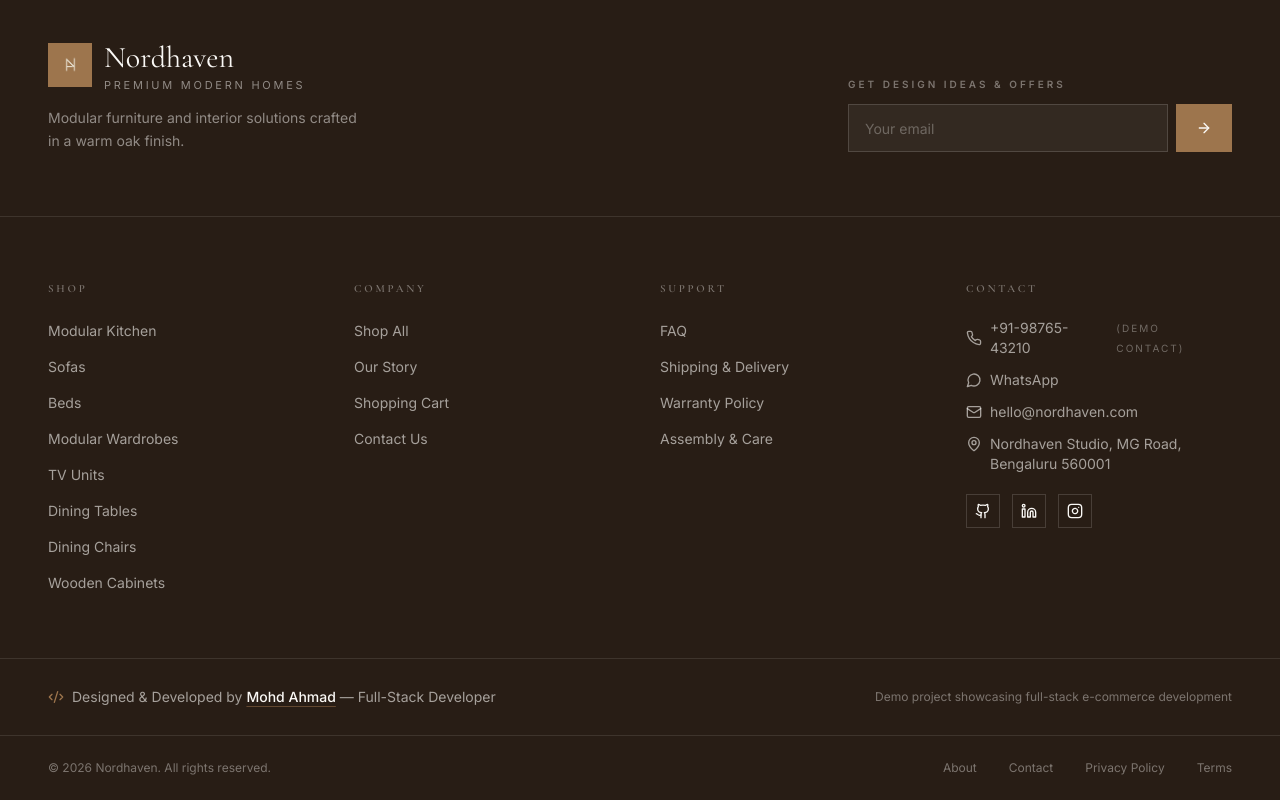
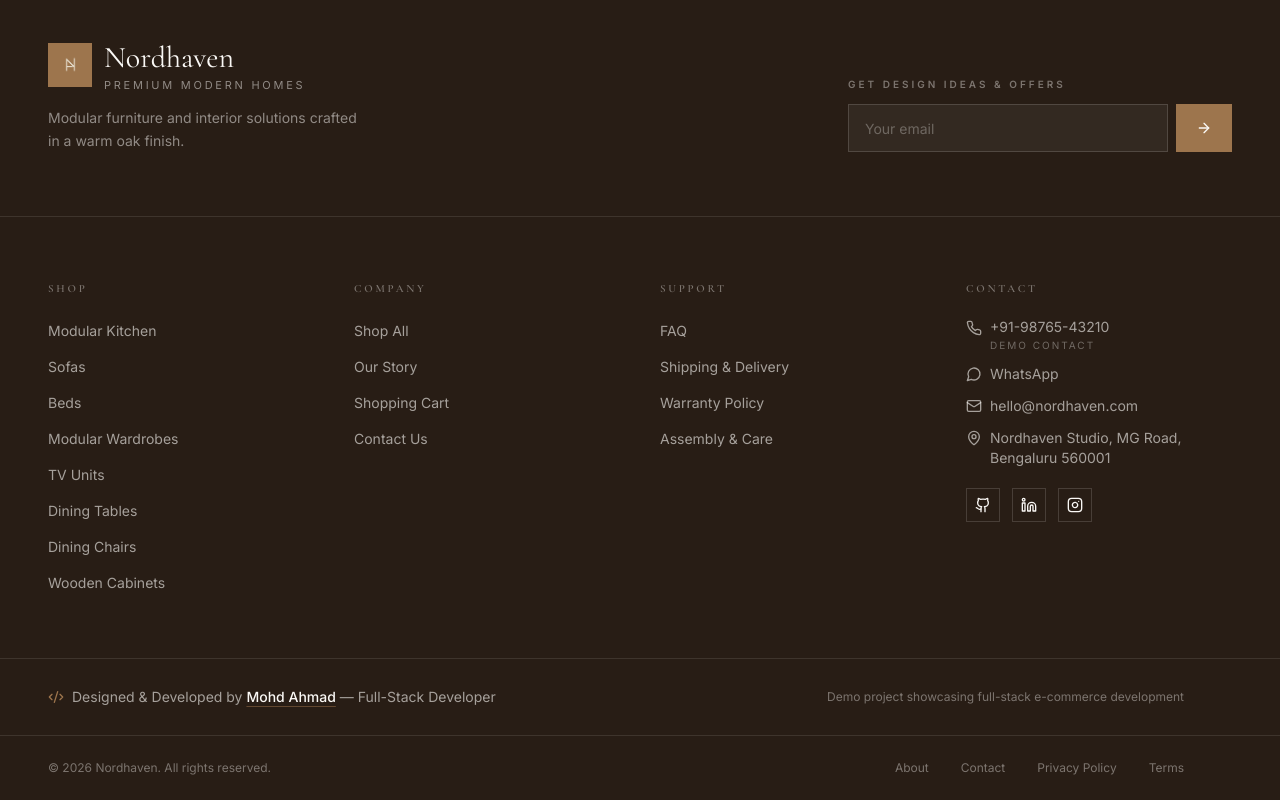
Before and after one commit to ahmadsheikh007869-lab/ahmad02, a React (Vite) app: page /contact in a window 1280 px wide. Shown: the part 1508-2308 px from the top of the page. Built offline with nearby package versions, Linux system fonts and the light colour scheme; the HTML template or start-up script is replaced by a standard one.

Commit message:
Changes
Co-authored-by: ahmadsheikh007869-lab <227120705+ahmadsheikh007869-lab@users.noreply.github.com>

```diff
--- a/src/components/Footer.tsx
+++ b/src/components/Footer.tsx
@@ -93,9 +93,12 @@ export const Footer = () => {
             <h4 className="text-[11px] font-semibold tracking-[0.25em] uppercase text-background/40 mb-5">Contact</h4>
             <ul className="space-y-3">
               <li>
-                <a href={`tel:${CONTACT.phoneTel}`} className="flex items-center gap-2 text-sm text-background/60 hover:text-background transition-colors">
-                  <Phone className="w-4 h-4" /> {CONTACT.phone}
-                  <span className="text-[10px] tracking-[0.2em] uppercase text-background/35">({CONTACT.label})</span>
+                <a href={`tel:${CONTACT.phoneTel}`} className="flex items-start gap-2 text-sm text-background/60 hover:text-background transition-colors">
+                  <Phone className="w-4 h-4 mt-0.5 shrink-0" />
+                  <span className="flex flex-col leading-tight">
+                    <span>{CONTACT.phone}</span>
+                    <span className="text-[10px] tracking-[0.2em] uppercase text-background/35 mt-1">{CONTACT.label}</span>
+                  </span>
                 </a>
               </li>
               <li>
@@ -130,7 +133,7 @@ export const Footer = () => {
 
       {/* Developer credit */}
       <div className="border-t border-background/10">
-        <div className="container-full py-7 flex flex-col md:flex-row items-center justify-between gap-4 text-center md:text-left">
+        <div className="container-full py-7 md:pr-24 flex flex-col md:flex-row items-center justify-between gap-4 text-center md:text-left">
           <p className="text-sm text-background/60 flex items-center gap-2">
             <Code2 className="w-4 h-4 text-primary shrink-0" />
             <span>
@@ -153,7 +156,7 @@ export const Footer = () => {
       </div>
 
       <div className="border-t border-background/10">
-        <div className="container-full py-6 flex flex-col md:flex-row justify-between items-center gap-4">
+        <div className="container-full py-6 md:pr-24 flex flex-col md:flex-row justify-between items-center gap-4">
           <p className="text-xs text-background/40">
             © {new Date().getFullYear()} Nordhaven. All rights reserved.
           </p>
```
